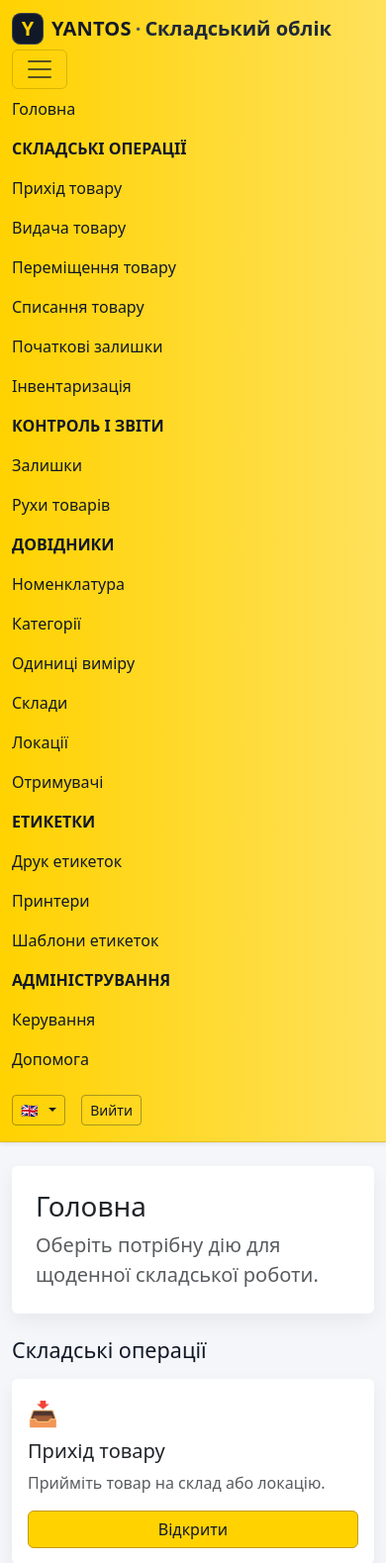
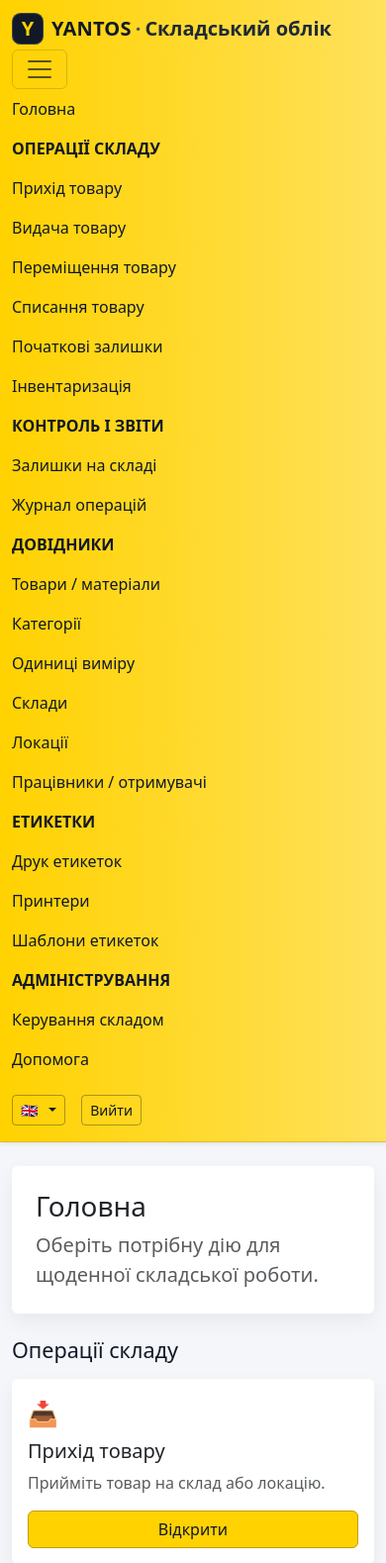
Before and after one commit to KalyuzhniyKO/warehouse_config, a Django app: page /en/ in a window 390 px wide, after a click that opens the changed part. Shown: the top 1579 px of the page at 99% size. Run offline with Django 5.2, Linux system fonts and the light colour scheme; the visitor is signed in with stand-in values (Sample User, id 1).

Commit message:
Audit tablet shell and management labels

```diff
--- a/templates/base.html
+++ b/templates/base.html
@@ -121,7 +121,7 @@
                     {% else %}
                         <li class="nav-item"><a class="nav-link" href="{% url 'dashboard' %}">{% trans "Головна" %}</a></li>
                         {% if user.is_superuser or is_warehouse_admin or is_storekeeper %}
-                            <li class="nav-item"><span class="nav-link disabled text-uppercase small fw-semibold">{% trans "Складські операції" %}</span></li>
+                            <li class="nav-item"><span class="nav-link disabled text-uppercase small fw-semibold">{% trans "Операції складу" %}</span></li>
                             <li class="nav-item"><a class="nav-link" href="{% url 'stock_receive' %}">{% trans "Прихід товару" %}</a></li>
                             <li class="nav-item"><a class="nav-link" href="{% url 'stock_issue' %}">{% trans "Видача товару" %}</a></li>
                             <li class="nav-item"><a class="nav-link" href="{% url 'stock_transfer' %}">{% trans "Переміщення товару" %}</a></li>
@@ -132,10 +132,10 @@
                             <li class="nav-item"><a class="nav-link" href="{% url 'inventory_list' %}">{% trans "Інвентаризація" %}</a></li>
                         {% endif %}
                         <li class="nav-item"><span class="nav-link disabled text-uppercase small fw-semibold">{% trans "Контроль і звіти" %}</span></li>
-                        <li class="nav-item"><a class="nav-link" href="{% url 'stockbalance_list' %}">{% trans "Залишки" %}</a></li>
-                        <li class="nav-item"><a class="nav-link" href="{% url 'movement_list' %}">{% trans "Рухи товарів" %}</a></li>
+                        <li class="nav-item"><a class="nav-link" href="{% url 'stockbalance_list' %}">{% trans "Залишки на складі" %}</a></li>
+                        <li class="nav-item"><a class="nav-link" href="{% url 'movement_list' %}">{% trans "Журнал операцій" %}</a></li>
                         <li class="nav-item"><span class="nav-link disabled text-uppercase small fw-semibold">{% trans "Довідники" %}</span></li>
-                        <li class="nav-item"><a class="nav-link" href="{% url 'item_list' %}">{% trans "Номенклатура" %}</a></li>
+                        <li class="nav-item"><a class="nav-link" href="{% url 'item_list' %}">{% trans "Товари / матеріали" %}</a></li>
                         {% if user.is_superuser or is_warehouse_admin %}
                             <li class="nav-item"><a class="nav-link" href="{% url 'category_list' %}">{% trans "Категорії" %}</a></li>
                             <li class="nav-item"><a class="nav-link" href="{% url 'unit_list' %}">{% trans "Одиниці виміру" %}</a></li>
@@ -143,7 +143,7 @@
                         <li class="nav-item"><a class="nav-link" href="{% url 'warehouse_list' %}">{% trans "Склади" %}</a></li>
                         <li class="nav-item"><a class="nav-link" href="{% url 'location_list' %}">{% trans "Локації" %}</a></li>
                         {% if user.is_superuser or is_warehouse_admin %}
-                            <li class="nav-item"><a class="nav-link" href="{% url 'recipient_list' %}">{% trans "Отримувачі" %}</a></li>
+                            <li class="nav-item"><a class="nav-link" href="{% url 'recipient_list' %}">{% trans "Працівники / отримувачі" %}</a></li>
                         {% endif %}
                         {% if user.is_superuser or is_warehouse_admin or is_storekeeper %}
                             <li class="nav-item"><span class="nav-link disabled text-uppercase small fw-semibold">{% trans "Етикетки" %}</span></li>
@@ -155,7 +155,7 @@
                         {% endif %}
                         {% if user.is_superuser or is_warehouse_admin %}
                             <li class="nav-item"><span class="nav-link disabled text-uppercase small fw-semibold">{% trans "Адміністрування" %}</span></li>
-                            <li class="nav-item"><a class="nav-link" href="{% url 'management_dashboard' %}">{% trans "Керування" %}</a></li>
+                            <li class="nav-item"><a class="nav-link" href="{% url 'management_dashboard' %}">{% trans "Керування складом" %}</a></li>
                         {% endif %}
                         <li class="nav-item"><a class="nav-link" href="{% url 'help' %}">{% trans "Допомога" %}</a></li>
                     {% endif %}
@@ -191,7 +191,7 @@
                                 {% else %}
                                     <a class="sidebar-link" href="{% url 'dashboard' %}">🏠 {% trans "Головна" %}</a>
                                     {% if user.is_superuser or is_warehouse_admin or is_storekeeper %}
-                                        <div class="text-uppercase text-muted small fw-semibold mt-3 mb-1">{% trans "Складські операції" %}</div>
+                                        <div class="text-uppercase text-muted small fw-semibold mt-3 mb-1">{% trans "Операції складу" %}</div>
                                         <a class="sidebar-link" href="{% url 'stock_receive' %}">📥 {% trans "Прихід товару" %}</a>
                                         <a class="sidebar-link" href="{% url 'stock_issue' %}">📤 {% trans "Видача товару" %}</a>
                                         <a class="sidebar-link" href="{% url 'stock_transfer' %}">🔀 {% trans "Переміщення товару" %}</a>
@@ -199,14 +199,14 @@
                                         <a class="sidebar-link" href="{% url 'stock_initial' %}">🧾 {% trans "Початкові залишки" %}</a>
                                         <a class="sidebar-link" href="{% url 'inventory_list' %}">🧮 {% trans "Інвентаризація" %}</a>
                                     {% elif user|in_group:"Перегляд / аудитор" %}
-                                        <div class="text-uppercase text-muted small fw-semibold mt-3 mb-1">{% trans "Складські операції" %}</div>
+                                        <div class="text-uppercase text-muted small fw-semibold mt-3 mb-1">{% trans "Операції складу" %}</div>
                                         <a class="sidebar-link" href="{% url 'inventory_list' %}">🧮 {% trans "Інвентаризація" %}</a>
                                     {% endif %}
                                     <div class="text-uppercase text-muted small fw-semibold mt-3 mb-1">{% trans "Контроль і звіти" %}</div>
-                                    <a class="sidebar-link" href="{% url 'stockbalance_list' %}">📊 {% trans "Залишки" %}</a>
-                                    <a class="sidebar-link" href="{% url 'movement_list' %}">🔁 {% trans "Рухи товарів" %}</a>
+                                    <a class="sidebar-link" href="{% url 'stockbalance_list' %}">📊 {% trans "Залишки на складі" %}</a>
+                                    <a class="sidebar-link" href="{% url 'movement_list' %}">🔁 {% trans "Журнал операцій" %}</a>
                                     <div class="text-uppercase text-muted small fw-semibold mt-3 mb-1">{% trans "Довідники" %}</div>
-                                    <a class="sidebar-link" href="{% url 'item_list' %}">📦 {% trans "Номенклатура" %}</a>
+                                    <a class="sidebar-link" href="{% url 'item_list' %}">📦 {% trans "Товари / матеріали" %}</a>
                                     {% if user.is_superuser or is_warehouse_admin %}
                                         <a class="sidebar-link" href="{% url 'category_list' %}">🗂️ {% trans "Категорії" %}</a>
                                         <a class="sidebar-link" href="{% url 'unit_list' %}">⚖️ {% trans "Одиниці виміру" %}</a>
@@ -214,7 +214,7 @@
                                     <a class="sidebar-link" href="{% url 'warehouse_list' %}">🏭 {% trans "Склади" %}</a>
                                     <a class="sidebar-link" href="{% url 'location_list' %}">📍 {% trans "Локації" %}</a>
                                     {% if user.is_superuser or is_warehouse_admin %}
-                                        <a class="sidebar-link" href="{% url 'recipient_list' %}">👥 {% trans "Отримувачі" %}</a>
+                                        <a class="sidebar-link" href="{% url 'recipient_list' %}">👥 {% trans "Працівники / отримувачі" %}</a>
                                     {% endif %}
                                     {% if user.is_superuser or is_warehouse_admin or is_storekeeper %}
                                         <div class="text-uppercase text-muted small fw-semibold mt-3 mb-1">{% trans "Етикетки" %}</div>
@@ -226,7 +226,7 @@
                                     {% endif %}
                                     {% if user.is_superuser or is_warehouse_admin %}
                                         <div class="text-uppercase text-muted small fw-semibold mt-3 mb-1">{% trans "Адміністрування" %}</div>
-                                        <a class="sidebar-link" href="{% url 'management_dashboard' %}">🧭 {% trans "Керування" %}</a>
+                                        <a class="sidebar-link" href="{% url 'management_dashboard' %}">🧭 {% trans "Керування складом" %}</a>
                                     {% endif %}
                                     <a class="sidebar-link" href="{% url 'help' %}">❓ {% trans "Допомога" %}</a>
                                 {% endif %}
--- a/templates/core/dashboard.html
+++ b/templates/core/dashboard.html
@@ -11,7 +11,7 @@
 
 {% if user.is_superuser or user|in_group:"Адміністратор складу" or user|in_group:"Комірник" %}
 <section class="mb-4" aria-labelledby="warehouse-operations-heading">
-    <h2 id="warehouse-operations-heading" class="h4 mb-3">{% trans "Складські операції" %}</h2>
+    <h2 id="warehouse-operations-heading" class="h4 mb-3">{% trans "Операції складу" %}</h2>
     <div class="row g-3">
         <div class="col-md-6 col-xl-3"><div class="card content-card h-100"><div class="card-body d-flex flex-column"><div class="fs-2">📥</div><h3 class="h5 mt-2">{% trans "Прихід товару" %}</h3><p class="text-muted flex-grow-1">{% trans "Прийміть товар на склад або локацію." %}</p><a class="btn btn-primary mt-auto" href="{% url 'stock_receive' %}">{% trans "Відкрити" %}</a></div></div></div>
         <div class="col-md-6 col-xl-3"><div class="card content-card h-100"><div class="card-body d-flex flex-column"><div class="fs-2">📤</div><h3 class="h5 mt-2">{% trans "Видача товару" %}</h3><p class="text-muted flex-grow-1">{% trans "Оформіть видачу товарів зі складу." %}</p><a class="btn btn-primary mt-auto" href="{% url 'stock_issue' %}">{% trans "Відкрити" %}</a></div></div></div>
@@ -26,8 +26,8 @@
 <section class="mb-4" aria-labelledby="control-reports-heading">
     <h2 id="control-reports-heading" class="h4 mb-3">{% trans "Контроль і звіти" %}</h2>
     <div class="row g-3">
-        <div class="col-md-6 col-xl-3"><div class="card content-card h-100"><div class="card-body d-flex flex-column"><div class="fs-2">📊</div><h3 class="h5 mt-2">{% trans "Залишки" %}</h3><p class="text-muted flex-grow-1">{% trans "Перевірте фактичну кількість на локаціях." %}</p><a class="btn btn-primary mt-auto" href="{% url 'stockbalance_list' %}">{% trans "Відкрити" %}</a></div></div></div>
-        <div class="col-md-6 col-xl-3"><div class="card content-card h-100"><div class="card-body d-flex flex-column"><div class="fs-2">🔁</div><h3 class="h5 mt-2">{% trans "Рухи товарів" %}</h3><p class="text-muted flex-grow-1">{% trans "Перегляньте історію складських операцій." %}</p><a class="btn btn-primary mt-auto" href="{% url 'movement_list' %}">{% trans "Відкрити" %}</a></div></div></div>
+        <div class="col-md-6 col-xl-3"><div class="card content-card h-100"><div class="card-body d-flex flex-column"><div class="fs-2">📊</div><h3 class="h5 mt-2">{% trans "Залишки на складі" %}</h3><p class="text-muted flex-grow-1">{% trans "Перевірте фактичну кількість на локаціях." %}</p><a class="btn btn-primary mt-auto" href="{% url 'stockbalance_list' %}">{% trans "Відкрити" %}</a></div></div></div>
+        <div class="col-md-6 col-xl-3"><div class="card content-card h-100"><div class="card-body d-flex flex-column"><div class="fs-2">🔁</div><h3 class="h5 mt-2">{% trans "Журнал операцій" %}</h3><p class="text-muted flex-grow-1">{% trans "Перегляньте журнал операцій складу." %}</p><a class="btn btn-primary mt-auto" href="{% url 'movement_list' %}">{% trans "Відкрити" %}</a></div></div></div>
         {% if user|in_group:"Перегляд / аудитор" and not user.is_superuser %}
             <div class="col-md-6 col-xl-3"><div class="card content-card h-100"><div class="card-body d-flex flex-column"><div class="fs-2">🧮</div><h3 class="h5 mt-2">{% trans "Інвентаризація" %}</h3><p class="text-muted flex-grow-1">{% trans "Перегляньте інвентаризації складу." %}</p><a class="btn btn-primary mt-auto" href="{% url 'inventory_list' %}">{% trans "Відкрити" %}</a></div></div></div>
         {% endif %}
@@ -40,7 +40,7 @@
 <section class="mb-4" aria-labelledby="directories-heading">
     <h2 id="directories-heading" class="h4 mb-3">{% trans "Довідники" %}</h2>
     <div class="row g-3">
-        <div class="col-md-6 col-xl-3"><div class="card content-card h-100"><div class="card-body d-flex flex-column"><div class="fs-2">📦</div><h3 class="h5 mt-2">{% trans "Номенклатура" %}</h3><p class="text-muted flex-grow-1">{% trans "Товари, матеріали та їхні коди." %}</p><a class="btn btn-primary mt-auto" href="{% url 'item_list' %}">{% trans "Відкрити" %}</a></div></div></div>
+        <div class="col-md-6 col-xl-3"><div class="card content-card h-100"><div class="card-body d-flex flex-column"><div class="fs-2">📦</div><h3 class="h5 mt-2">{% trans "Товари / матеріали" %}</h3><p class="text-muted flex-grow-1">{% trans "Товари, матеріали та їхні коди." %}</p><a class="btn btn-primary mt-auto" href="{% url 'item_list' %}">{% trans "Відкрити" %}</a></div></div></div>
         {% if user.is_superuser or user|in_group:"Адміністратор складу" %}
             <div class="col-md-6 col-xl-3"><div class="card content-card h-100"><div class="card-body d-flex flex-column"><div class="fs-2">🗂️</div><h3 class="h5 mt-2">{% trans "Категорії" %}</h3><p class="text-muted flex-grow-1">{% trans "Групування номенклатури." %}</p><a class="btn btn-primary mt-auto" href="{% url 'category_list' %}">{% trans "Відкрити" %}</a></div></div></div>
             <div class="col-md-6 col-xl-3"><div class="card content-card h-100"><div class="card-body d-flex flex-column"><div class="fs-2">⚖️</div><h3 class="h5 mt-2">{% trans "Одиниці виміру" %}</h3><p class="text-muted flex-grow-1">{% trans "Одиниці для обліку кількості." %}</p><a class="btn btn-primary mt-auto" href="{% url 'unit_list' %}">{% trans "Відкрити" %}</a></div></div></div>
@@ -48,7 +48,7 @@
         <div class="col-md-6 col-xl-3"><div class="card content-card h-100"><div class="card-body d-flex flex-column"><div class="fs-2">🏭</div><h3 class="h5 mt-2">{% trans "Склади" %}</h3><p class="text-muted flex-grow-1">{% trans "Місця зберігання товарів." %}</p><a class="btn btn-primary mt-auto" href="{% url 'warehouse_list' %}">{% trans "Відкрити" %}</a></div></div></div>
         <div class="col-md-6 col-xl-3"><div class="card content-card h-100"><div class="card-body d-flex flex-column"><div class="fs-2">📍</div><h3 class="h5 mt-2">{% trans "Локації" %}</h3><p class="text-muted flex-grow-1">{% trans "Комірки, стелажі та зони складу." %}</p><a class="btn btn-primary mt-auto" href="{% url 'location_list' %}">{% trans "Відкрити" %}</a></div></div></div>
         {% if user.is_superuser or user|in_group:"Адміністратор складу" %}
-            <div class="col-md-6 col-xl-3"><div class="card content-card h-100"><div class="card-body d-flex flex-column"><div class="fs-2">👥</div><h3 class="h5 mt-2">{% trans "Отримувачі" %}</h3><p class="text-muted flex-grow-1">{% trans "Підрозділи та контакти для видач." %}</p><a class="btn btn-primary mt-auto" href="{% url 'recipient_list' %}">{% trans "Відкрити" %}</a></div></div></div>
+            <div class="col-md-6 col-xl-3"><div class="card content-card h-100"><div class="card-body d-flex flex-column"><div class="fs-2">👥</div><h3 class="h5 mt-2">{% trans "Працівники / отримувачі" %}</h3><p class="text-muted flex-grow-1">{% trans "Люди або підрозділи, які беруть чи повертають товар." %}</p><a class="btn btn-primary mt-auto" href="{% url 'recipient_list' %}">{% trans "Відкрити" %}</a></div></div></div>
         {% endif %}
     </div>
 </section>
@@ -70,7 +70,7 @@
     <h2 id="administration-heading" class="h4 mb-3">{% trans "Адміністрування" %}</h2>
     <div class="row g-3">
         {% if user.is_superuser or user|in_group:"Адміністратор складу" %}
-            <div class="col-md-6 col-xl-3"><div class="card content-card h-100"><div class="card-body d-flex flex-column"><div class="fs-2">🧭</div><h3 class="h5 mt-2">{% trans "Керування" %}</h3><p class="text-muted flex-grow-1">{% trans "Панель керування складом." %}</p><a class="btn btn-primary mt-auto" href="{% url 'management_dashboard' %}">{% trans "Відкрити" %}</a></div></div></div>
+            <div class="col-md-6 col-xl-3"><div class="card content-card h-100"><div class="card-body d-flex flex-column"><div class="fs-2">🧭</div><h3 class="h5 mt-2">{% trans "Керування складом" %}</h3><p class="text-muted flex-grow-1">{% trans "Панель керування складом." %}</p><a class="btn btn-primary mt-auto" href="{% url 'management_dashboard' %}">{% trans "Відкрити" %}</a></div></div></div>
         {% endif %}
         <div class="col-md-6 col-xl-3"><div class="card content-card h-100"><div class="card-body d-flex flex-column"><div class="fs-2">❓</div><h3 class="h5 mt-2">{% trans "Допомога" %}</h3><p class="text-muted flex-grow-1">{% trans "Інструкції для роботи із системою." %}</p><a class="btn btn-primary mt-auto" href="{% url 'help' %}">{% trans "Відкрити" %}</a></div></div></div>
     </div>
--- a/templates/core/management/directories.html
+++ b/templates/core/management/directories.html
@@ -2,10 +2,11 @@
 {% load i18n %}
 {% block title %}{% trans "Довідники" %} · {% trans "Складський облік" %}{% endblock %}
 {% block content %}
-<h1 class="h3 mb-4">{% trans "Довідники" %}</h1>
+<h1 class="h3 mb-2">{% trans "Довідники" %}</h1>
+<p class="text-muted mb-4">{% trans "Товари / матеріали — це номенклатура складу; Працівники / отримувачі — люди або підрозділи, які беруть чи повертають товар; Місця використання — цех, дільниця або місце фактичного використання." %}</p>
 <div class="row g-3">
     {% for directory in directories %}
-        <div class="col-md-4"><a class="card content-card text-decoration-none h-100" href="{{ directory.url }}"><div class="card-body"><h2 class="h5">{{ directory.title }}</h2><div class="text-muted">{% trans "Записів" %}: {{ directory.count }}</div></div></a></div>
+        <div class="col-md-4"><a class="card content-card text-decoration-none h-100" href="{{ directory.url }}"><div class="card-body"><h2 class="h5">{{ directory.title }}</h2><p class="text-muted mb-2">{{ directory.description }}</p><div class="text-muted">{% trans "Записів" %}: {{ directory.count }}</div></div></a></div>
     {% endfor %}
 </div>
 {% endblock %}
--- a/templates/core/management/settings.html
+++ b/templates/core/management/settings.html
@@ -1,10 +1,10 @@
 {% extends "base.html" %}
 {% load i18n %}
-{% block title %}{% trans "Налаштування системи" %} · {% trans "Складський облік" %}{% endblock %}
+{% block title %}{% trans "Налаштування складу" %} · {% trans "Складський облік" %}{% endblock %}
 {% block content %}
 <div class="card content-card">
     <div class="card-body">
-        <h1 class="h3 mb-4">{% trans "Налаштування системи" %}</h1>
+        <h1 class="h3 mb-4">{% trans "Налаштування складу" %}</h1>
         <form method="post" novalidate>
             {% csrf_token %}
             {% if form.non_field_errors %}
--- a/templates/core/stockbalance_list.html
+++ b/templates/core/stockbalance_list.html
@@ -1,10 +1,10 @@
 {% extends "base.html" %}
 {% load i18n core_extras %}
-{% block title %}{% trans "Залишки" %} · {% trans "Складський облік" %}{% endblock %}
+{% block title %}{% trans "Залишки на складі" %} · {% trans "Складський облік" %}{% endblock %}
 {% block content %}
 <div class="d-flex flex-wrap align-items-center justify-content-between gap-3 mb-4">
     <div>
-        <h1 class="mb-1">{% trans "Залишки" %}</h1>
+        <h1 class="mb-1">{% trans "Залишки на складі" %}</h1>
         <div class="text-muted">{% trans "Перегляд фактичної кількості номенклатури на локаціях." %}</div>
     </div>
     <div class="d-flex flex-wrap gap-2">
@@ -33,7 +33,7 @@
         <table class="table table-striped table-hover align-middle mb-0">
             <thead class="table-light">
             <tr>
-                <th scope="col">{% trans "Номенклатура" %}</th><th scope="col">{% trans "Внутрішній код" %}</th><th scope="col">{% trans "Штрихкод" %}</th><th scope="col">{% trans "Склад" %}</th><th scope="col">{% trans "Локація" %}</th><th scope="col" class="text-end">{% trans "Кількість" %}</th><th scope="col">{% trans "Одиниця виміру" %}</th><th scope="col" class="text-end">{% trans "Дії" %}</th>
+                <th scope="col">{% trans "Товари / матеріали" %}</th><th scope="col">{% trans "Внутрішній код" %}</th><th scope="col">{% trans "Штрихкод" %}</th><th scope="col">{% trans "Склад" %}</th><th scope="col">{% trans "Локація" %}</th><th scope="col" class="text-end">{% trans "Кількість" %}</th><th scope="col">{% trans "Одиниця виміру" %}</th><th scope="col" class="text-end">{% trans "Дії" %}</th>
             </tr>
             </thead>
             <tbody>
--- a/templates/core/stockmovement_list.html
+++ b/templates/core/stockmovement_list.html
@@ -1,15 +1,15 @@
 {% extends "base.html" %}
 {% load i18n core_extras %}
-{% block title %}{% trans "Рухи товарів" %} · {% trans "Складський облік" %}{% endblock %}
+{% block title %}{% trans "Журнал операцій" %} · {% trans "Складський облік" %}{% endblock %}
 {% block content %}
 <div class="d-flex flex-wrap align-items-center justify-content-between gap-3 mb-4">
-    <h1 class="mb-0">{% trans "Рухи товарів" %}</h1>
+    <h1 class="mb-0">{% trans "Журнал операцій" %}</h1>
     <div class="d-flex flex-wrap gap-2">
         <a class="btn btn-outline-secondary" href="{% url 'stockbalance_list' %}">{% trans "До залишків" %}</a>
         {% if user.is_superuser or user|in_group:"Адміністратор складу" or user|in_group:"Комірник" %}<a class="btn btn-primary" href="{% url 'stock_receive' %}">{% trans "Нова операція" %}</a>{% endif %}
     </div>
 </div>
 <form method="get" class="card content-card mb-4"><div class="card-body"><div class="row g-3">{% for field in filter_form %}<div class="col-md-4 col-xl-3"><label class="form-label" for="{{ field.id_for_label }}">{{ field.label }}</label>{{ field }}</div>{% endfor %}</div><div class="mt-3 text-end"><a class="btn btn-outline-secondary" href="{% url 'movement_list' %}">{% trans "Очистити" %}</a> <button class="btn btn-primary" type="submit">{% trans "Фільтрувати" %}</button></div></div></form>
-<div class="card content-card"><div class="table-responsive"><table class="table table-striped align-middle mb-0"><thead class="table-light"><tr><th>{% trans "Дата" %}</th><th>{% trans "Тип операції" %}</th><th>{% trans "Номенклатура" %}</th><th>{% trans "Штрихкод" %}</th><th class="text-end">{% trans "Кількість" %}</th><th>{% trans "Звідки" %}</th><th>{% trans "Куди" %}</th><th>{% trans "Отримувач" %}</th><th>{% trans "Тип видачі" %}</th><th>{% trans "Цех / підрозділ" %}</th><th>{% trans "Документ" %}</th><th>{% trans "Інвентаризація" %}</th><th>{% trans "Коментар" %}</th></tr></thead><tbody>{% for movement in movements %}<tr><td>{{ movement.occurred_at|date:"Y-m-d H:i" }}</td><td>{{ movement.get_movement_type_display }}</td><td>{{ movement.item }}</td><td>{{ movement.item.barcode.barcode|default:"—" }}</td><td class="text-end">{{ movement.qty }}</td><td>{{ movement.source_location|default:"—" }}</td><td>{{ movement.destination_location|default:"—" }}</td><td>{{ movement.recipient|default:"—" }}</td><td>{{ movement.get_issue_reason_display|default:"—" }}</td><td>{{ movement.department|default:"—" }}</td><td>{{ movement.document_number|default:"—" }}</td><td>{% if movement.inventory_count %}{{ movement.inventory_count.number }}{% else %}—{% endif %}</td><td>{{ movement.comment|default:"—" }}</td></tr>{% empty %}<tr><td colspan="13" class="text-center text-muted py-5">{% trans "Немає рухів за вибраними фільтрами." %}</td></tr>{% endfor %}</tbody></table></div></div>
+<div class="card content-card"><div class="table-responsive"><table class="table table-striped align-middle mb-0"><thead class="table-light"><tr><th>{% trans "Дата" %}</th><th>{% trans "Тип операції" %}</th><th>{% trans "Товари / матеріали" %}</th><th>{% trans "Штрихкод" %}</th><th class="text-end">{% trans "Кількість" %}</th><th>{% trans "Звідки" %}</th><th>{% trans "Куди" %}</th><th>{% trans "Отримувач" %}</th><th>{% trans "Тип видачі" %}</th><th>{% trans "Цех / підрозділ" %}</th><th>{% trans "Документ" %}</th><th>{% trans "Інвентаризація" %}</th><th>{% trans "Коментар" %}</th></tr></thead><tbody>{% for movement in movements %}<tr><td>{{ movement.occurred_at|date:"Y-m-d H:i" }}</td><td>{{ movement.get_movement_type_display }}</td><td>{{ movement.item }}</td><td>{{ movement.item.barcode.barcode|default:"—" }}</td><td class="text-end">{{ movement.qty }}</td><td>{{ movement.source_location|default:"—" }}</td><td>{{ movement.destination_location|default:"—" }}</td><td>{{ movement.recipient|default:"—" }}</td><td>{{ movement.get_issue_reason_display|default:"—" }}</td><td>{{ movement.department|default:"—" }}</td><td>{{ movement.document_number|default:"—" }}</td><td>{% if movement.inventory_count %}{{ movement.inventory_count.number }}{% else %}—{% endif %}</td><td>{{ movement.comment|default:"—" }}</td></tr>{% empty %}<tr><td colspan="13" class="text-center text-muted py-5">{% trans "Немає рухів за вибраними фільтрами." %}</td></tr>{% endfor %}</tbody></table></div></div>
 {% include "core/includes/pagination.html" %}
 {% endblock %}
```
Also changed, not shown: core/tests/test_localization.py (+19 -19 lines), core/tests/test_management.py (+8 -8 lines), core/tests/test_permissions.py (+11 -10 lines), core/tests/test_stock_operations_ui.py (+95 -6 lines), core/views/directories.py (+8 -8 lines), core/views/management.py (+9 -3 lines), core/views/stock_operations.py (+24 -3 lines), templates/core/management/dashboard.html (+14 -14 lines), locale/en/LC_MESSAGES/django.po, locale/uk/LC_MESSAGES/django.po.
